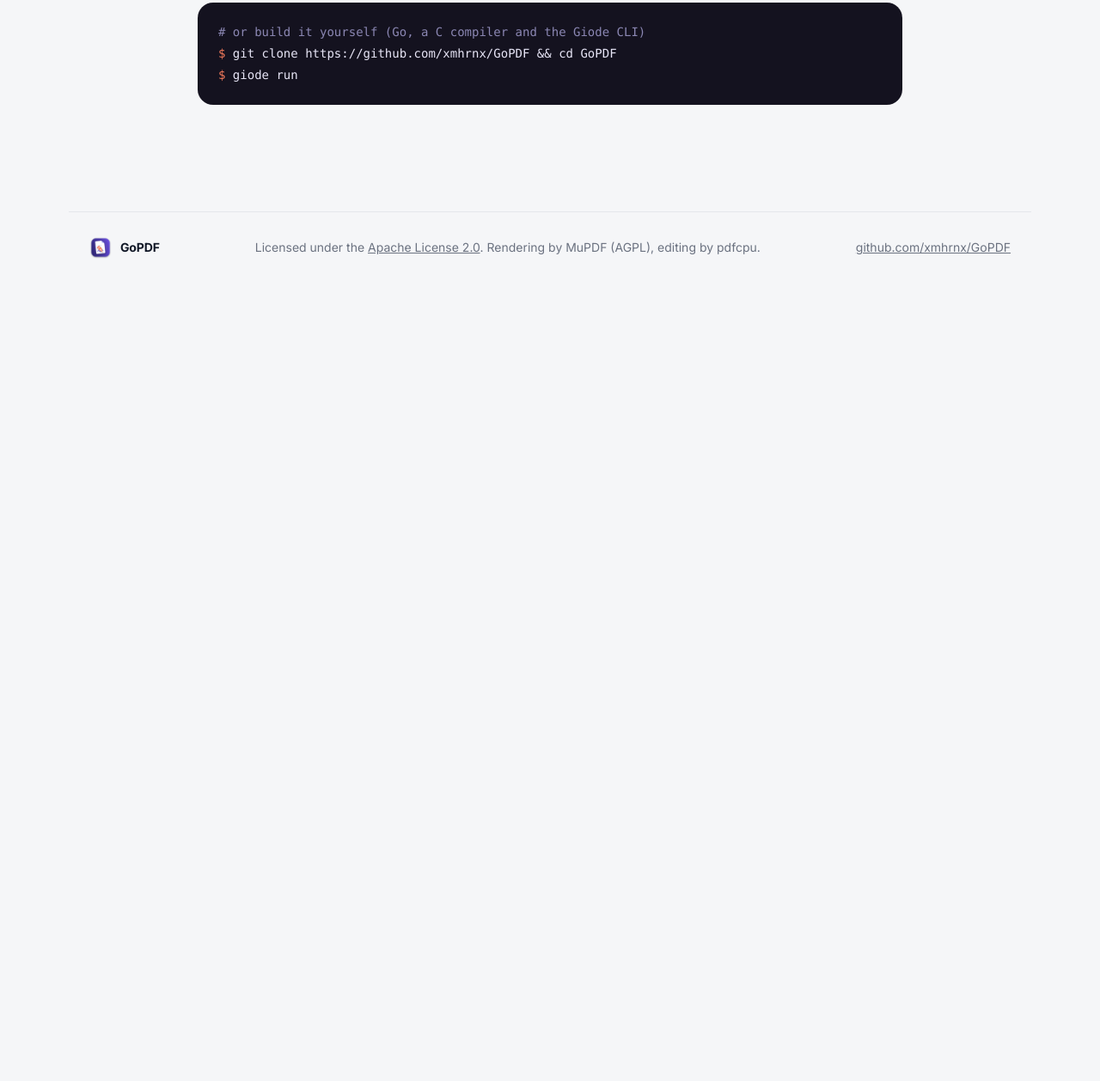
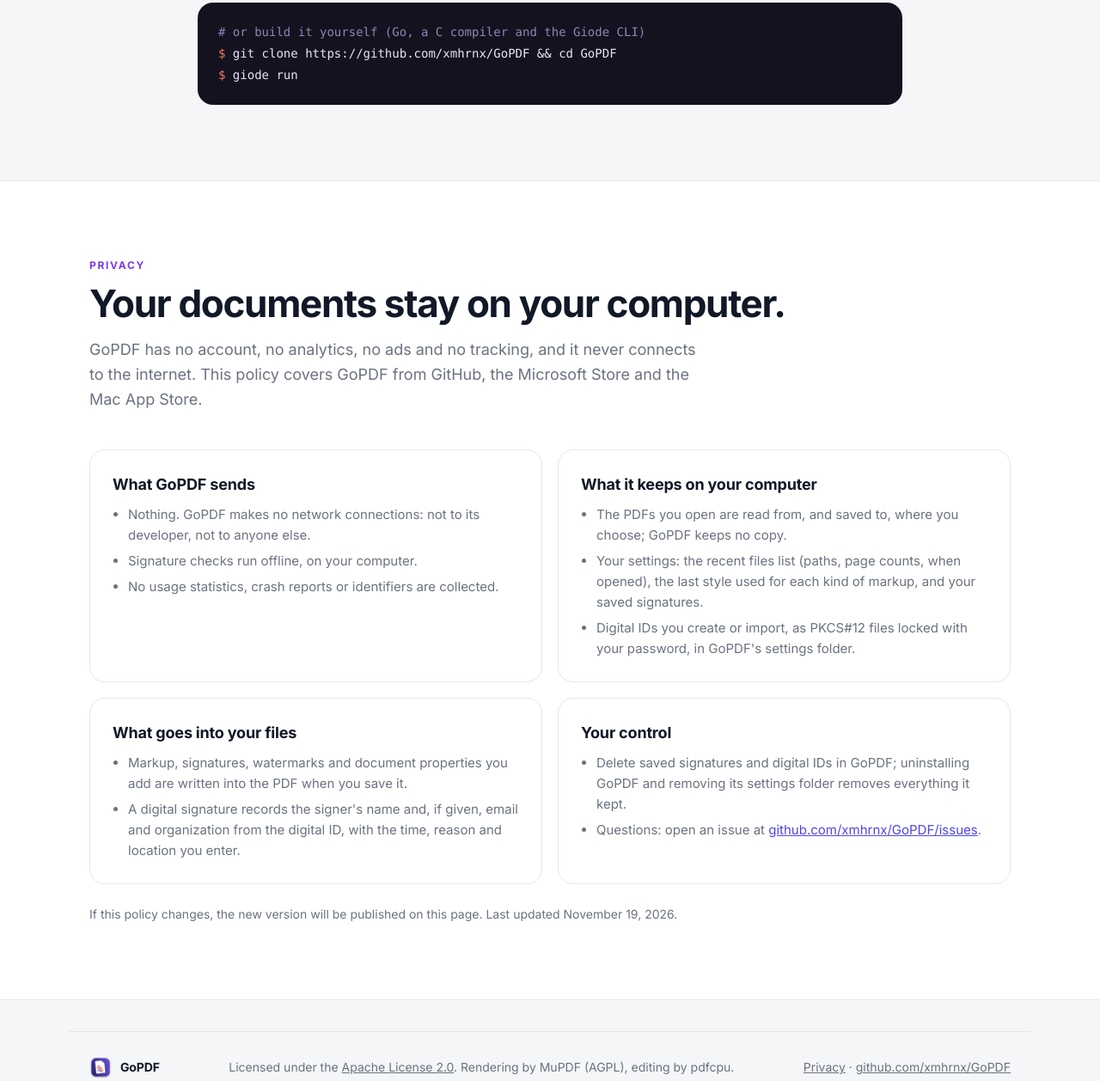
Before and after one commit to xmhrnx/GoPDF, a plain HTML site: page site/index.html in a window 1280 px wide. Shown: the part 3170-4428 px from the top of the page at 86% size. Before the commit the page ends 3519 px from the top, so only its background shows below. Drawn offline with Linux system fonts and the light colour scheme.

Commit message:
Add a privacy policy to the website
Co-Authored-By: Claude Opus 5.5 <noreply@anthropic.com>
Claude-Session: https://claude.ai/code/session_01Ev5USynjEKoPR8viudwepE

```diff
--- a/site/index.html
+++ b/site/index.html
@@ -222,6 +222,12 @@ kbd {
 .build-from .c { color: #8b87b3; }
 .build-from .p { color: var(--coral); user-select: none; }
 
+/* Privacy */
+.privacy-grid { display: grid; grid-template-columns: repeat(2, 1fr); gap: 18px; }
+.privacy-grid .card ul { margin: 0; padding-left: 18px; color: var(--muted); font-size: 15px; }
+.privacy-grid .card li + li { margin-top: 6px; }
+.privacy-note { color: var(--muted); font-size: 14px; margin: 24px 0 0; }
+
 footer { padding: 36px 0 48px; color: var(--muted); font-size: 14px; }
 .foot { display: flex; flex-wrap: wrap; gap: 14px 28px; justify-content: space-between; align-items: center; border-top: 1px solid var(--border); padding-top: 28px; }
 .foot a { color: var(--muted); }
@@ -241,6 +247,7 @@ footer { padding: 36px 0 48px; color: var(--muted); font-size: 14px; }
   .top nav a.opt { display: none; }
   .hero p.lead { font-size: 17px; }
   .features { grid-template-columns: 1fr; }
+  .privacy-grid { grid-template-columns: 1fr; }
   .card.wide { grid-column: auto; }
   .oses { grid-template-columns: 1fr; }
   .os { flex-direction: row; justify-content: flex-start; padding: 18px; }
@@ -429,13 +436,54 @@ footer { padding: 36px 0 48px; color: var(--muted); font-size: 14px; }
 <span class="p">$ </span>giode run</code></div>
   </div>
 </section>
+
+<section id="privacy" class="hood">
+  <div class="wrap">
+    <p class="eyebrow">Privacy</p>
+    <h2>Your documents stay on your computer.</h2>
+    <p class="section-lead">GoPDF has no account, no analytics, no ads and no tracking, and it never connects to the internet. This policy covers GoPDF from GitHub, the Microsoft Store and the Mac App Store.</p>
+    <div class="privacy-grid">
+      <div class="card">
+        <h3>What GoPDF sends</h3>
+        <ul>
+          <li>Nothing. GoPDF makes no network connections: not to its developer, not to anyone else.</li>
+          <li>Signature checks run offline, on your computer.</li>
+          <li>No usage statistics, crash reports or identifiers are collected.</li>
+        </ul>
+      </div>
+      <div class="card">
+        <h3>What it keeps on your computer</h3>
+        <ul>
+          <li>The PDFs you open are read from, and saved to, where you choose; GoPDF keeps no copy.</li>
+          <li>Your settings: the recent files list (paths, page counts, when opened), the last style used for each kind of markup, and your saved signatures.</li>
+          <li>Digital IDs you create or import, as PKCS#12 files locked with your password, in GoPDF's settings folder.</li>
+        </ul>
+      </div>
+      <div class="card">
+        <h3>What goes into your files</h3>
+        <ul>
+          <li>Markup, signatures, watermarks and document properties you add are written into the PDF when you save it.</li>
+          <li>A digital signature records the signer's name and, if given, email and organization from the digital ID, with the time, reason and location you enter.</li>
+        </ul>
+      </div>
+      <div class="card">
+        <h3>Your control</h3>
+        <ul>
+          <li>Delete saved signatures and digital IDs in GoPDF; uninstalling GoPDF and removing its settings folder removes everything it kept.</li>
+          <li>Questions: open an issue at <a href="https://github.com/xmhrnx/GoPDF/issues">github.com/xmhrnx/GoPDF/issues</a>.</li>
+        </ul>
+      </div>
+    </div>
+    <p class="privacy-note">If this policy changes, the new version will be published on this page. Last updated November 19, 2026.</p>
+  </div>
+</section>
 </main>
 
 <footer>
   <div class="wrap foot">
     <a class="brand" href="#"><img src="img/favicon.png" alt="" style="width:26px;height:26px">GoPDF</a>
     <span>Licensed under the <a href="https://github.com/xmhrnx/GoPDF/blob/main/LICENSE">Apache License 2.0</a>. Rendering by MuPDF (AGPL), editing by pdfcpu.</span>
-    <a href="https://github.com/xmhrnx/GoPDF">github.com/xmhrnx/GoPDF</a>
+    <span><a href="#privacy">Privacy</a> · <a href="https://github.com/xmhrnx/GoPDF">github.com/xmhrnx/GoPDF</a></span>
   </div>
 </footer>
 
```
